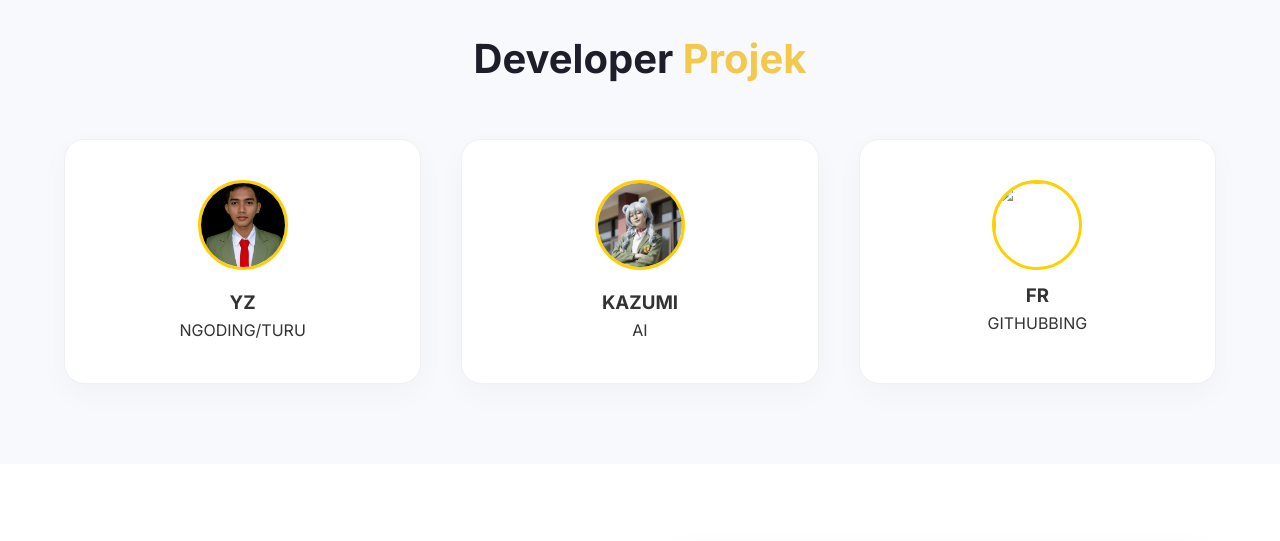
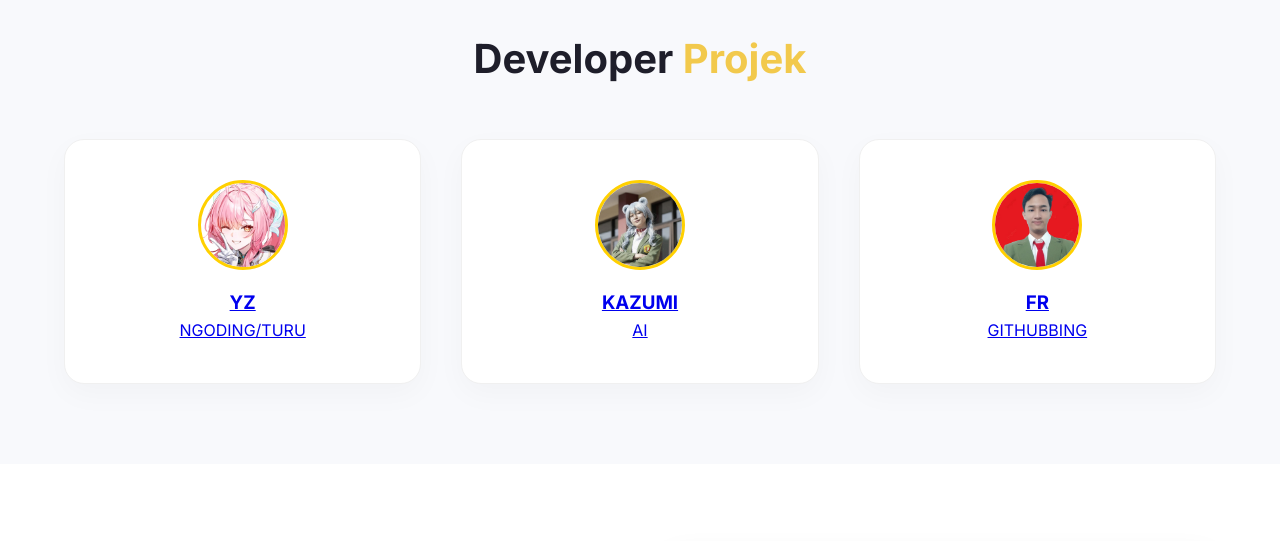
Before and after one commit to YzdMch/Praktik-Mandiri-PemWeb, a plain HTML site: page index.html in a window 1280 px wide. Shown: the part 2040-2581 px from the top of the page. Drawn offline with Linux system fonts and the light colour scheme.

Commit message:
profil page

```diff
--- a/index.html
+++ b/index.html
@@ -178,31 +178,36 @@
       <section class="why-us" id="why">
         <div class="container">
           <div class="section-header">
-      <h2>
-        Developer <span class="yellow-highlight">Projek</span>
-      </h2>
+            <h2>Developer <span class="yellow-highlight">Projek</span></h2>
           </div>
 
           <div class="features-grid">
-
+            <a href="/biodata/biodatayz.html" class="feature-link">
               <div class="feature">
-        <img src="Assets/images/biodatayz.jpeg" class="dev-photo">
+                <img
+                  src="Assets/images/Resonator_Aemeath.webp"
+                  class="dev-photo"
+                />
                 <h3>YZ</h3>
                 <p>NGODING/TURU</p>
               </div>
+            </a>
 
+            <a href="biodata/biohugo.html" class="feature-link">
               <div class="feature">
-        <img src="Assets/images/kzm.jpeg" class="dev-photo">
+                <img src="Assets/images/kzm.jpeg" class="dev-photo" />
                 <h3>KAZUMI</h3>
                 <p>AI</p>
               </div>
+            </a>
 
+            <a href="biodata/bioffm.html" class="feature-link">
               <div class="feature">
-        <img src="img/fr.jpg" class="dev-photo">
+                <img src="Assets/images/bioffm.jpeg" class="dev-photo" />
                 <h3>FR</h3>
                 <p>GITHUBBING</p>
               </div>
-
+            </a>
           </div>
         </div>
       </section>
```
Also changed, not shown: Assets/images/Resonator_Aemeath.webp (added). Lines whose indentation alone changed are shown as unchanged.
